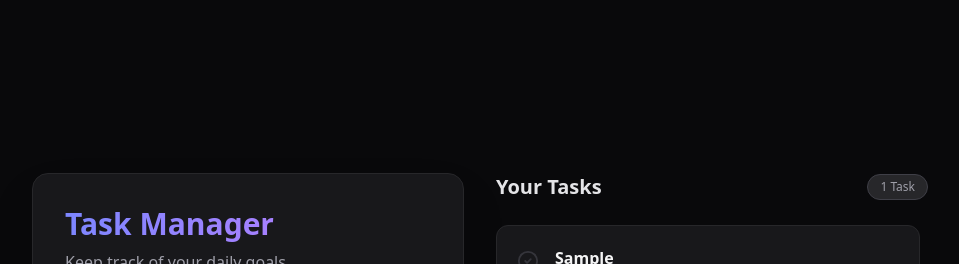
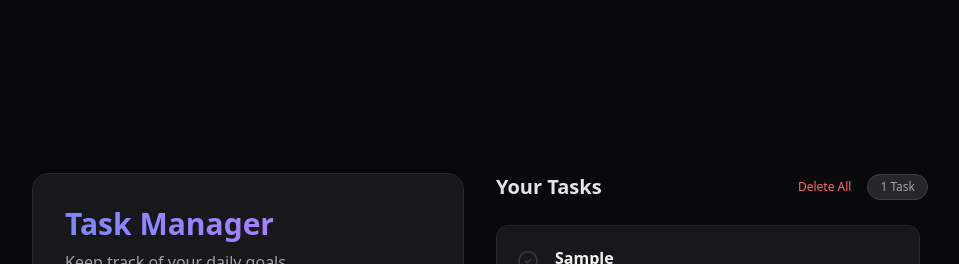
Before and after one commit to Swatantraraj19/Taskmanager, a React (Vite) app: page / in a window 1280 px wide. Both pictures are taken after typing "Sample", "Sample" into the empty fields and a click on the button "Add Task". Shown: the top 264 px of the page, without its empty margins (160-1119 px from the left). Built offline with nearby package versions, Linux system fonts and the light colour scheme.

Commit message:
Add Delete All feature and input validation

```diff
--- a/src/components/Taskmanager.jsx
+++ b/src/components/Taskmanager.jsx
@@ -69,7 +69,17 @@
               <button
                 type="submit"
                 className='mt-2 w-full bg-blue-500 hover:bg-blue-600 text-white font-semibold py-3 rounded-xl transition-all active:scale-[0.98] flex items-center justify-center gap-2 shadow-lg shadow-indigo-500/20'
-                onClick={() => dispatch({ type: "ADD_TASK" })}>
+                onClick={() => {
+                  if (state.task.trim() === "") {
+                    alert("Please enter a task");
+                    return;
+                  }
+                  if (state.taskdesc.trim() === "") {
+                    alert("Please enter a task description");
+                    return;
+                  }
+                  dispatch({ type: "ADD_TASK" });
+                }}>
                 <Plus size={20} />
                 Add Task
               </button>
@@ -80,9 +90,19 @@
         <div className='flex flex-col w-full md:w-1/2 '>
           <div className='flex items-center justify-between mb-6'>
             <h2 className='text-xl font-semibold text-zinc-200'>Your Tasks</h2>
-            <span className='bg-zinc-800 text-zinc-400 text-xs px-3 py-1 rounded-full border border-zinc-700'>
-              {state.tasklist.length} {state.tasklist.length === 1 ? 'Task' : 'Tasks'}
-            </span>
+            <div className='flex gap-4 items-center'>
+              {state.tasklist.length > 0 && (
+                <button
+                  onClick={() => dispatch({ type: "DELETE_ALL" })}
+                  className='text-xs text-red-400 hover:text-red-300 transition-colors'
+                >
+                  Delete All
+                </button>
+              )}
+              <span className='bg-zinc-800 text-zinc-400 text-xs px-3 py-1 rounded-full border border-zinc-700'>
+                {state.tasklist.length} {state.tasklist.length === 1 ? 'Task' : 'Tasks'}
+              </span>
+            </div>
           </div>
 
           <div className='flex-1 overflow-y-auto pr-2 space-y-3 custom-scrollbar '>
--- a/src/reducer/taskreducer.js
+++ b/src/reducer/taskreducer.js
@@ -26,6 +26,12 @@
         tasklist: state.tasklist.filter((_, index) => index !== action.payload)
       }
 
+    case "DELETE_ALL" :
+      return {
+        ...state,
+        tasklist: []
+      }
+
     case "TOGGLE_TASK":
       return {
         ...state,
```
